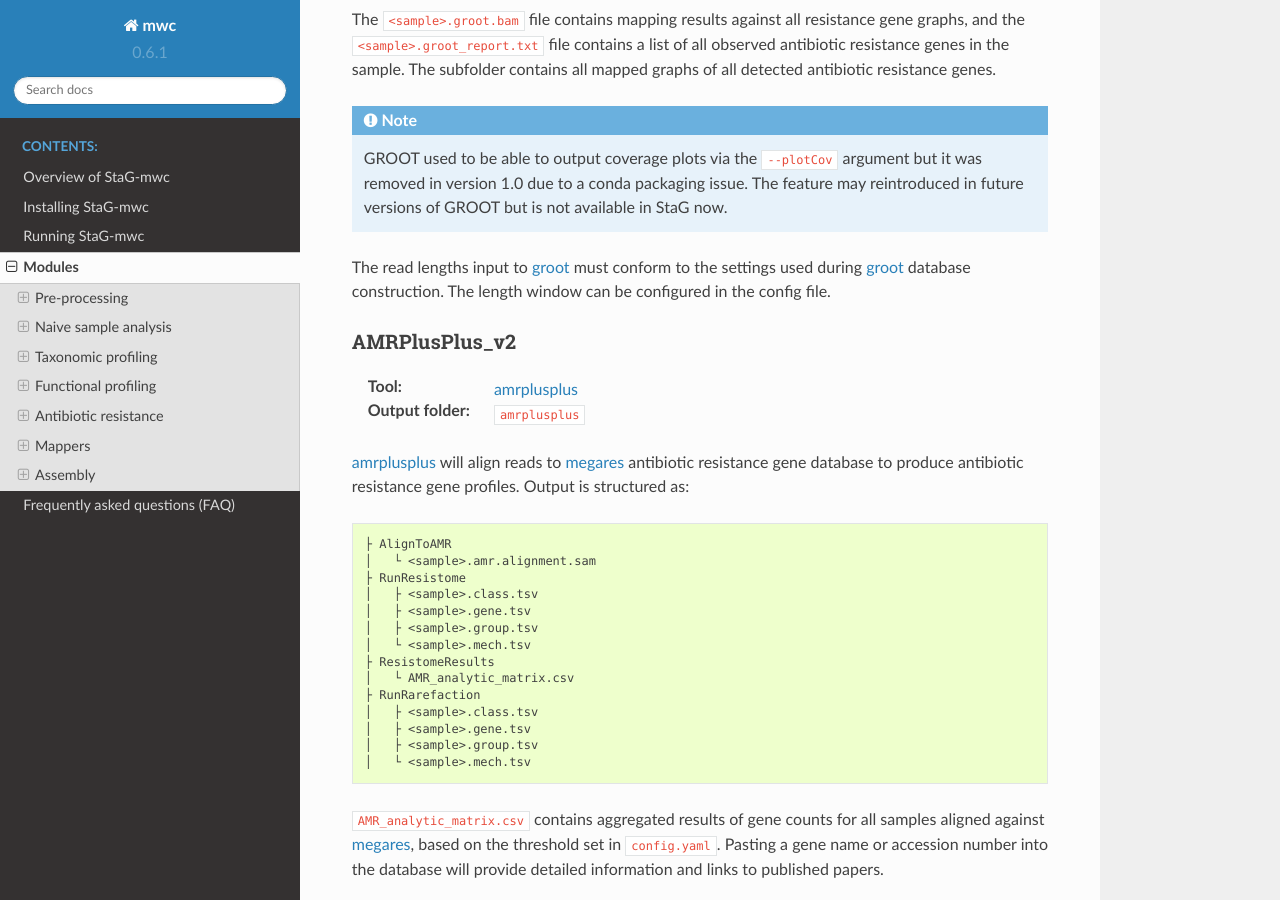
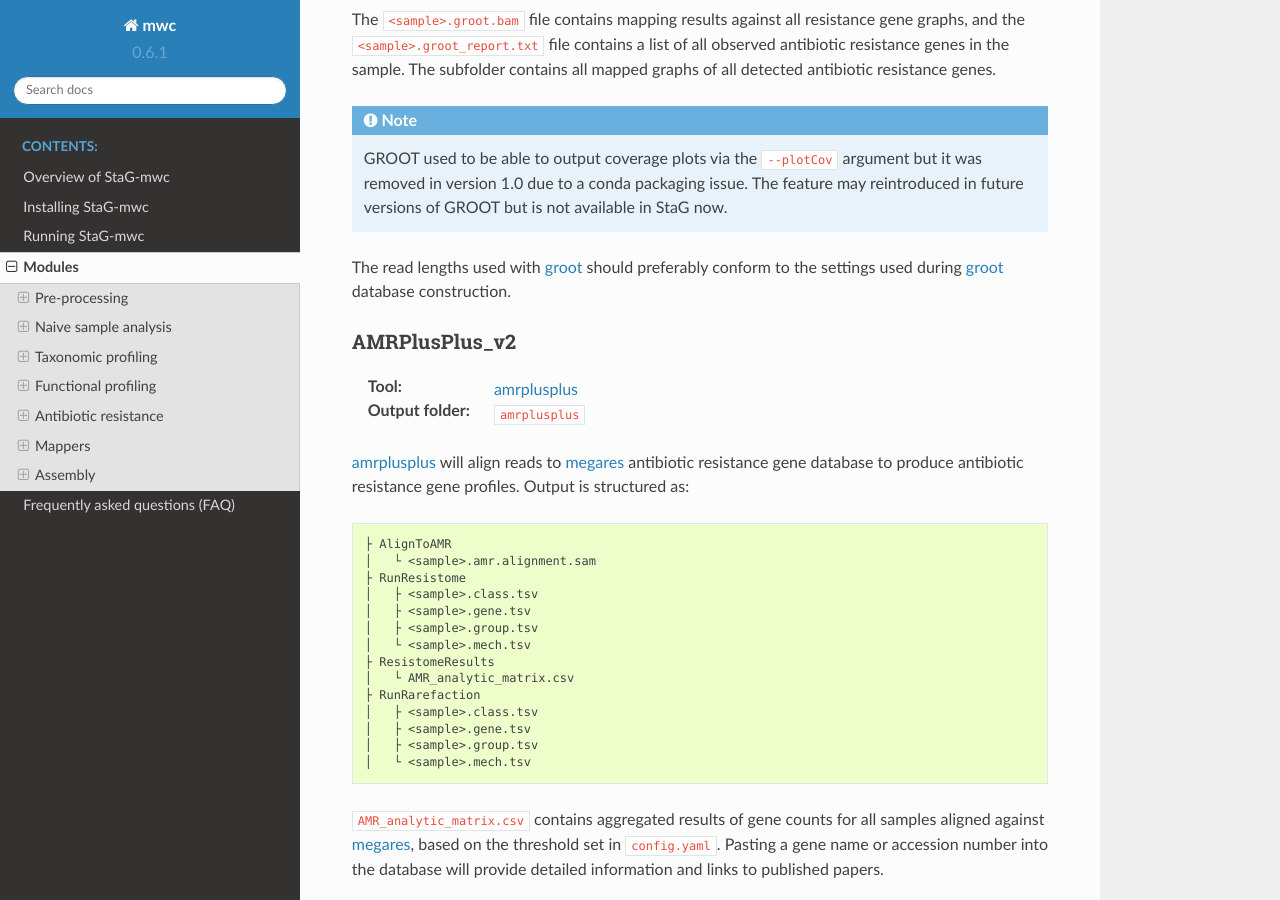
Before and after one commit to ctmrbio/stag-mwc, a Sphinx documentation site: the page built from docs/source/modules.rst, in a window 1280 px wide and 900 px high, scrolled down 5785 px. Built offline with Sphinx 7.4.7 and the Read the Docs theme 2.0.0, drawn with Linux system fonts in a browser that asks for light colours.

Commit message:
Groot: Remove left over read length window settings

```diff
--- a/docs/source/modules.rst
+++ b/docs/source/modules.rst
@@ -294,9 +294,8 @@ mapped graphs of all detected antibiotic resistance genes.
    The feature may reintroduced in future versions of GROOT but is not
    available in StaG now.
 
-The read lengths input to `groot`_ must conform to the settings used during
-`groot`_ database construction. The length window can be configured in the
-config file.
+The read lengths used with `groot`_ should preferably conform to the settings
+used during `groot`_ database construction.
 
 AMRPlusPlus_v2
 -------
```
Also changed, not shown: CHANGELOG.md (+2 -0 lines), 2 other files.
